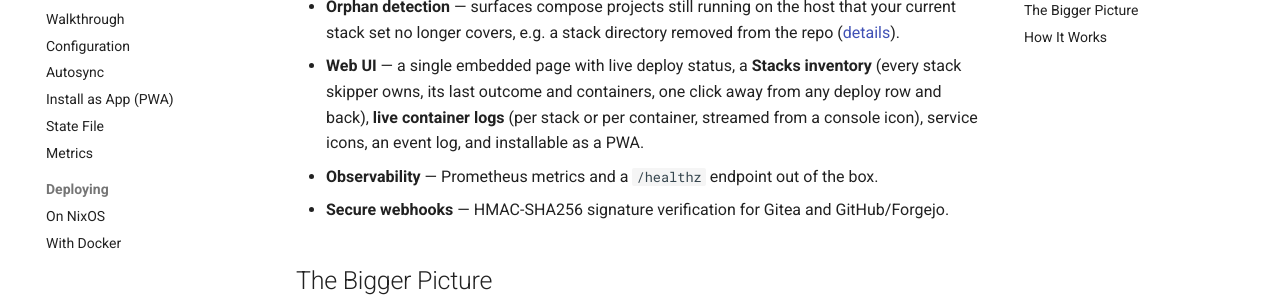
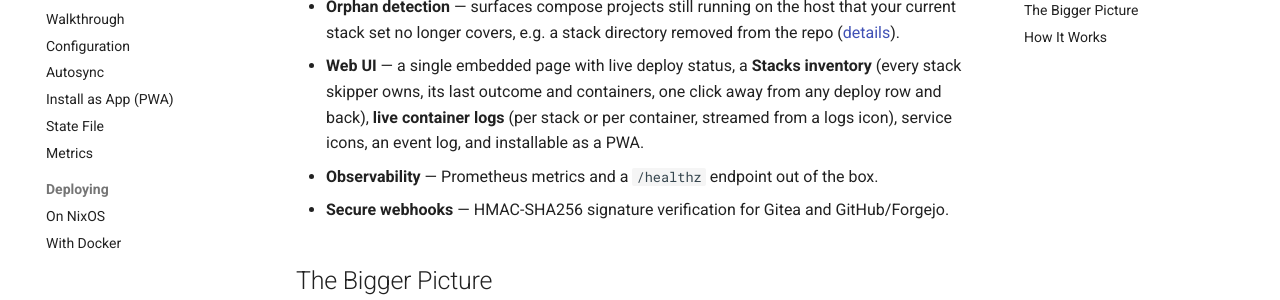
Before and after one commit to polandy/skipper-cd, an MkDocs documentation site: the page built from docs/index.md, in a window 1280 px wide and 900 px high, scrolled down 1299 px. Shown: the part 152-452 px from the top of the window. Built offline with MkDocs 1.6.1 and Material for MkDocs 9.7.7, drawn with Linux system fonts in a browser that asks for light colours; comment, search, counter and statistics services are not loaded.

Commit message:
docs: finish the console-icon → logs-icon terminology sweep
UI_SPEC.md and deploy-hooks-spec.md were updated when the action icon
changed from a terminal glyph to stream lines, but docs/configuration.md,
docs/index.md, and a few code comments (index.html, app.css,
e2e-tests.md) still called it a "console icon". ADR-0037/0038 are left
as-is — they're point-in-time decision records, not living docs.

```diff
--- a/docs/index.md
+++ b/docs/index.md
@@ -32,7 +32,7 @@ New here? The **[Getting Started walkthrough](getting-started.md)** covers the w
 - **Autosync & queue** — pause deploys globally or per stack; changes that arrive while paused are queued and applied when you resume ([details](autosync.md)).
 - **Periodic reconcile** — re-syncs and redeploys on a timer (default every 5 minutes) so a missed webhook can't leave the host drifted ([details](configuration.md#periodic-reconcile)).
 - **Orphan detection** — surfaces compose projects still running on the host that your current stack set no longer covers, e.g. a stack directory removed from the repo ([details](state.md#orphaned-stacks)).
-- **Web UI** — a single embedded page with live deploy status, a **Stacks inventory** (every stack skipper owns, its last outcome and containers, one click away from any deploy row and back), **live container logs** (per stack or per container, streamed from a console icon), service icons, an event log, and installable as a PWA.
+- **Web UI** — a single embedded page with live deploy status, a **Stacks inventory** (every stack skipper owns, its last outcome and containers, one click away from any deploy row and back), **live container logs** (per stack or per container, streamed from a logs icon), service icons, an event log, and installable as a PWA.
 - **Observability** — Prometheus metrics and a `/healthz` endpoint out of the box.
 - **Secure webhooks** — HMAC-SHA256 signature verification for Gitea and GitHub/Forgejo.
 
--- a/internal/ui/static/app.css
+++ b/internal/ui/static/app.css
@@ -2282,7 +2282,7 @@
   }
 
   /* ── Container logs (ADR-0037): a live `docker compose logs` panel opened from
-     a console icon in the deploys/stacks views — per stack (merged services) and
+     a logs icon in the deploys/stacks views — per stack (merged services) and
      per container. One log open at a time. The existing skipper Logs view reuses
      the wrap/search/fullscreen affordances below. ───────────────────────────── */
   .clog-hide { display: none !important; }
--- a/internal/ui/static/index.html
+++ b/internal/ui/static/index.html
@@ -804,7 +804,7 @@
   }
 
   // ── Container logs (ADR-0037) ──────────────────────────────────────────────
-  // A live `docker compose logs` panel opened from a console icon, per stack
+  // A live `docker compose logs` panel opened from a logs icon, per stack
   // (merged services) and per container. One log open at a time; the panel
   // streams from /api/container-logs via EventSource and trails the row/line it
   // was opened from. Controls: live/pause, auto-scroll, wrap, in-log search,
@@ -817,7 +817,7 @@
     fs: '<svg viewBox="0 0 24 24" fill="none" stroke="currentColor" stroke-width="2" stroke-linecap="round" stroke-linejoin="round"><path d="M8 3H5a2 2 0 0 0-2 2v3"/><path d="M16 3h3a2 2 0 0 1 2 2v3"/><path d="M8 21H5a2 2 0 0 1-2-2v-3"/><path d="M16 21h3a2 2 0 0 0 2-2v-3"/></svg>',
   };
 
-  // clogBtnHTML/clogButton build the console icon that opens a log — a string
+  // clogBtnHTML/clogButton build the logs icon that opens a log — a string
   // for template use (health-panel lines, roster rows) and a DOM node for the
   // deploy row's action cell.
   function clogBtnHTML(stack, service) {
@@ -834,7 +834,7 @@
   // Hook commands ride inline on the stacks snapshot (no fetch); hookRunSnap is
   // the currently-executing hook ({} when none) from the hookrun SSE snapshot.
   let hookRunSnap = {};
-  // Fishing hook — distinct from the container-logs console icon it sits beside.
+  // Fishing hook — distinct from the container-logs icon it sits beside.
   const HOOK_ICON = '<svg viewBox="0 0 24 24" fill="none" stroke="currentColor" stroke-width="2" stroke-linecap="round" stroke-linejoin="round"><path d="M15 5v7a4 4 0 0 1-8 0"/><path d="M4.5 10.5 7 13l2.5-2.5"/></svg>';
 
   function hooksFor(stack) {
```
Also changed, not shown: dev-docs/e2e-tests.md (+2 -2 lines), docs/configuration.md (+1 -1 lines).
